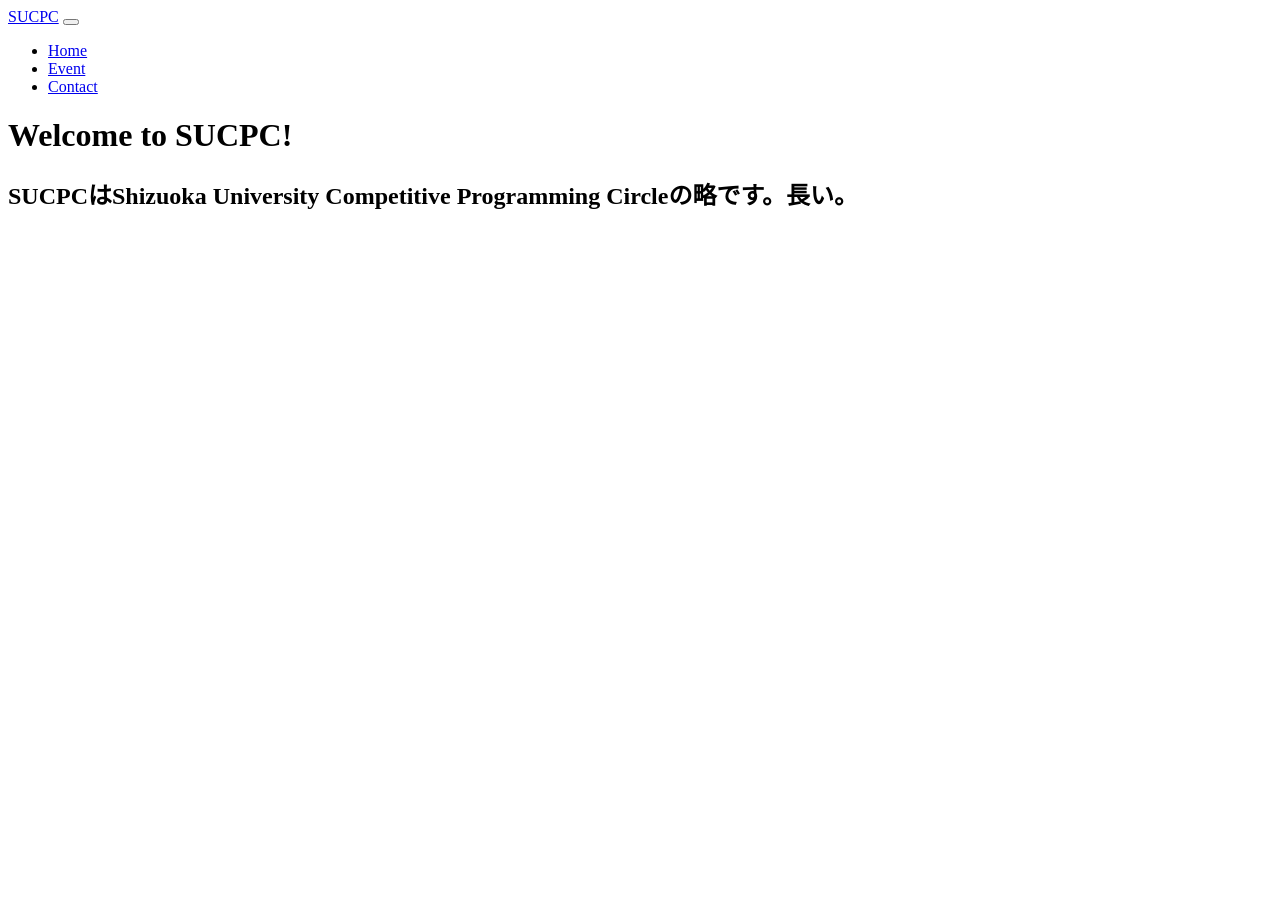
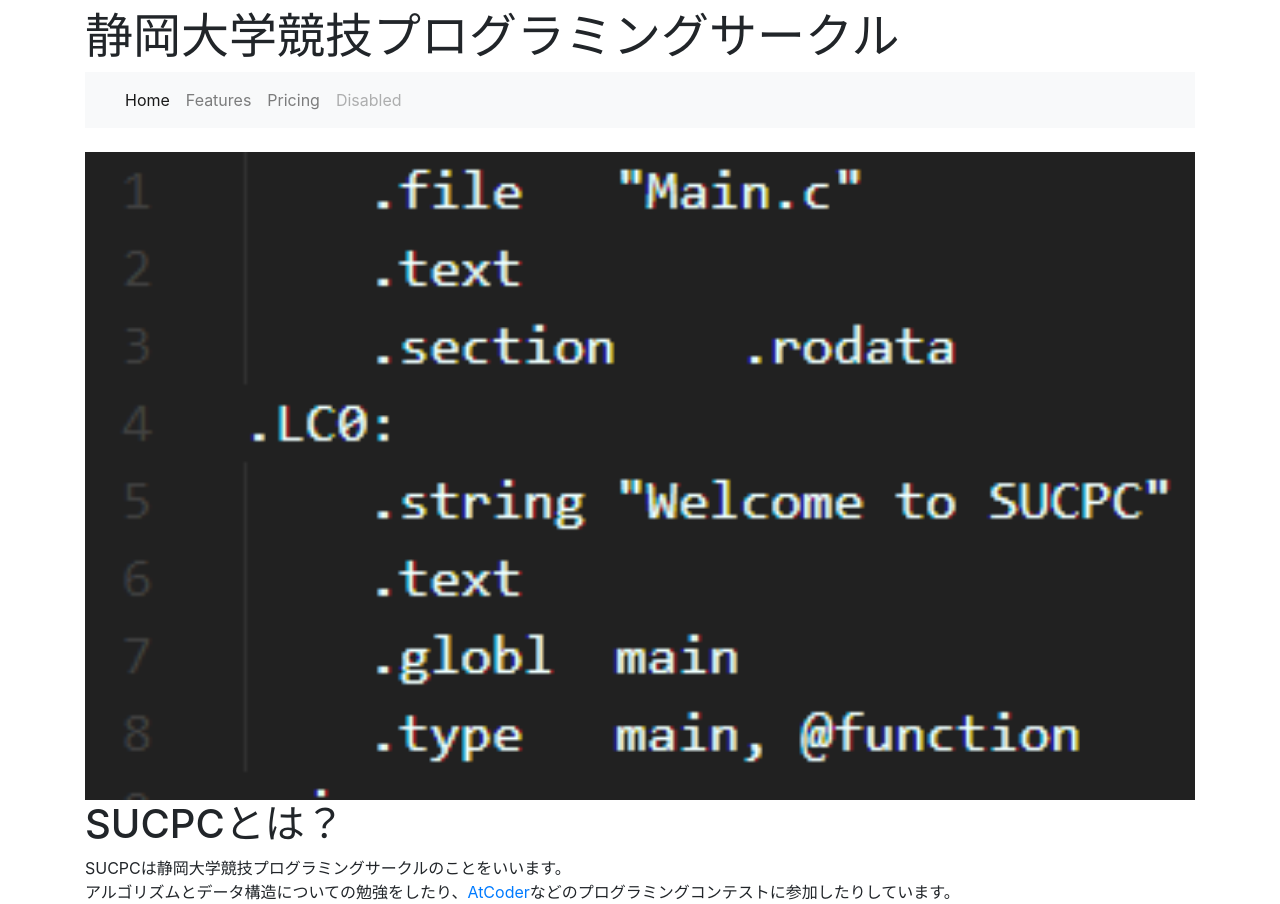
Before and after one commit to szpp-dev-team/website, a plain HTML site: page index.html in a window 1280 px wide. Before the commit the page ends 800 px from the top, so only its background shows below. Drawn offline with nearby package versions, Linux system fonts and the light colour scheme.

Commit message:
|会|津|大|学|を真似しました。ごめんなさい

```diff
--- a/index.html
+++ b/index.html
@@ -2,35 +2,55 @@
 <html lang="ja">
 
 <head>
+    <meta charset="utf-8">
+    <link rel="stylesheet" href="https://stackpath.bootstrapcdn.com/bootstrap/4.4.1/css/bootstrap.min.css"
+        integrity="sha384-Vkoo8x4CGsO3+Hhxv8T/Q5PaXtkKtu6ug5TOeNV6gBiFeWPGFN9MuhOf23Q9Ifjh" crossorigin="anonymous">
 
 </head>
 
 <body>
-    <nav class="navbar navbar-expand-lg navbar-light bg-light">
-        <a class="navbar-brand" href="#">SUCPC</a>
-        <button class="navbar-toggler" type="button" data-toggle="collapse" data-target="#navbarNav"
-            aria-controls="navbarNav" aria-expanded="false" aria-label="Toggle navigation">
-            <span class="navbar-toggler-icon"></span>
-        </button>
-        <div class="collapse navbar-collapse" id="navbarNav">
-            <ul class="navbar-nav">
-                <li class="nav-item active">
-                    <a class="nav-link" href="#">Home</a>
-                </li>
-                <li class="nav-item">
-                    <a class="nav-link" href="#">Event</a>
-                </li>
-                <li class="nav-item">
-                    <a class="nav-link" href="#">Contact</a>
-                </li>
-            </ul>
-        </div>
-    </nav>
+    <div class="container">
+        <a style="font-size: 3rem">静岡大学競技プログラミングサークル</a>
+        <nav class="navbar navbar-expand-lg navbar-light bg-light">
+            <a class="navbar-brand" href="#"></a>
+            <button class="navbar-toggler" type="button" data-toggle="collapse" data-target="#navbarNavAltMarkup"
+                aria-controls="navbarNavAltMarkup" aria-expanded="false" aria-label="Toggle navigation">
+                <span class="navbar-toggler-icon"></span>
+            </button>
+            <div class="collapse navbar-collapse" id="navbarNavAltMarkup">
+                <div class="navbar-nav">
+                    <a class="nav-item nav-link active" href="#">Home <span class="sr-only">(current)</span></a>
+                    <a class="nav-item nav-link" href="#">Features</a>
+                    <a class="nav-item nav-link" href="#">Pricing</a>
+                    <a class="nav-item nav-link disabled" href="#">Disabled</a>
+                </div>
+            </div>
+        </nav>
+    </div>
+
+    <br>
 
     <div class="container">
-        <h1>Welcome to SUCPC!</h1>
-        <h2>SUCPCはShizuoka University Competitive Programming Circleの略です。長い。</h2>
+        <img src="./かっこいいソース.png" style="width: 100%;">
+        <h1>SUCPCとは？</h1>
+        <div>
+            SUCPCは静岡大学競技プログラミングサークルのことをいいます。<br>
+            アルゴリズムとデータ構造についての勉強をしたり、<a href="https://atcoder.jp/">AtCoder</a>などのプログラミングコンテストに参加したりしています。<br>
+            <!--脳死で書いているから浮かびません。todo-->
+
+        </div>
     </div>
+
+
+    <script src="https://code.jquery.com/jquery-3.4.1.slim.min.js"
+        integrity="sha384-J6qa4849blE2+poT4WnyKhv5vZF5SrPo0iEjwBvKU7imGFAV0wwj1yYfoRSJoZ+n"
+        crossorigin="anonymous"></script>
+    <script src="https://cdn.jsdelivr.net/npm/popper.js@1.16.0/dist/umd/popper.min.js"
+        integrity="sha384-Q6E9RHvbIyZFJoft+2mJbHaEWldlvI9IOYy5n3zV9zzTtmI3UksdQRVvoxMfooAo"
+        crossorigin="anonymous"></script>
+    <script src="https://stackpath.bootstrapcdn.com/bootstrap/4.4.1/js/bootstrap.min.js"
+        integrity="sha384-wfSDF2E50Y2D1uUdj0O3uMBJnjuUD4Ih7YwaYd1iqfktj0Uod8GCExl3Og8ifwB6"
+        crossorigin="anonymous"></script>
 </body>
 
 </html>
```
Also changed, not shown: font.css (added), かっこいいソース.png (added).
